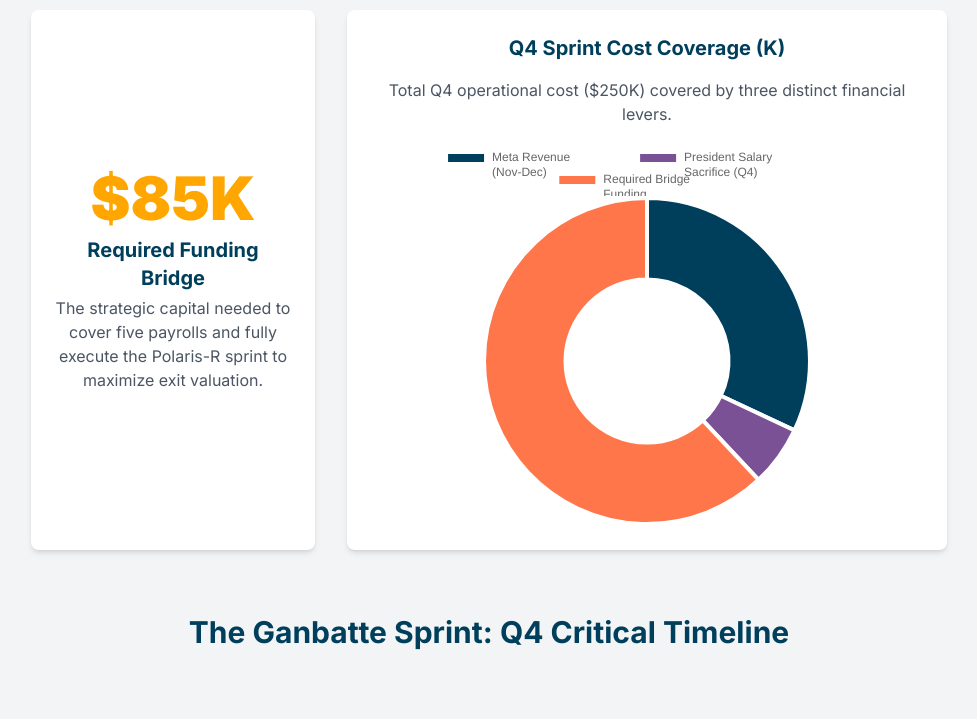
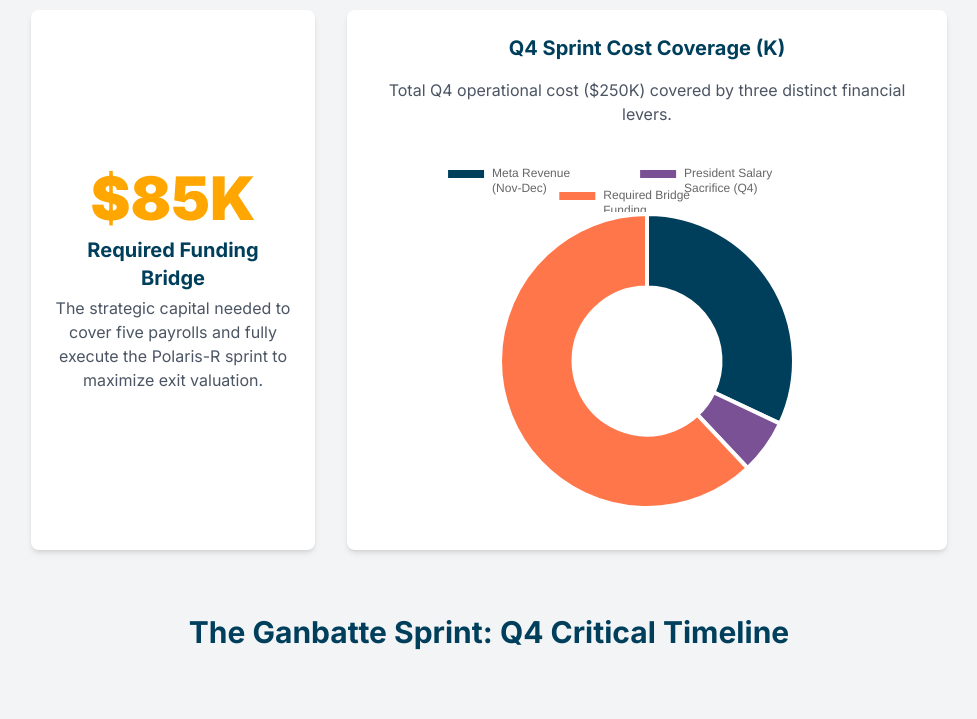
Before and after one commit to semulo/ganbatte, a plain HTML site: page index.html in a window 1280 px wide. Shown: the part 744-1463 px from the top of the page, without its empty margins (151-1128 px from the left). Drawn offline with nearby package versions, Linux system fonts and the light colour scheme.

Commit message:
chart padding

```diff
--- a/index.html
+++ b/index.html
@@ -59,7 +59,7 @@
                 <div class="bg-white p-6 rounded-lg shadow-md lg:col-span-2">
                     <h3 class="text-xl font-bold text-center mb-4 text-[#003f5c]">Q4 Sprint Cost Coverage (K)</h3>
                      <p class="text-gray-600 text-center mb-4">Total Q4 operational cost ($250K) covered by three distinct financial levers.</p>
-                    <div class="chart-container h-80 md:h-96">
+                    <div class="chart-container h-80 md:h-96 p-4">
                         <canvas id="financialLeversChart"></canvas>
                     </div>
                 </div>
```
